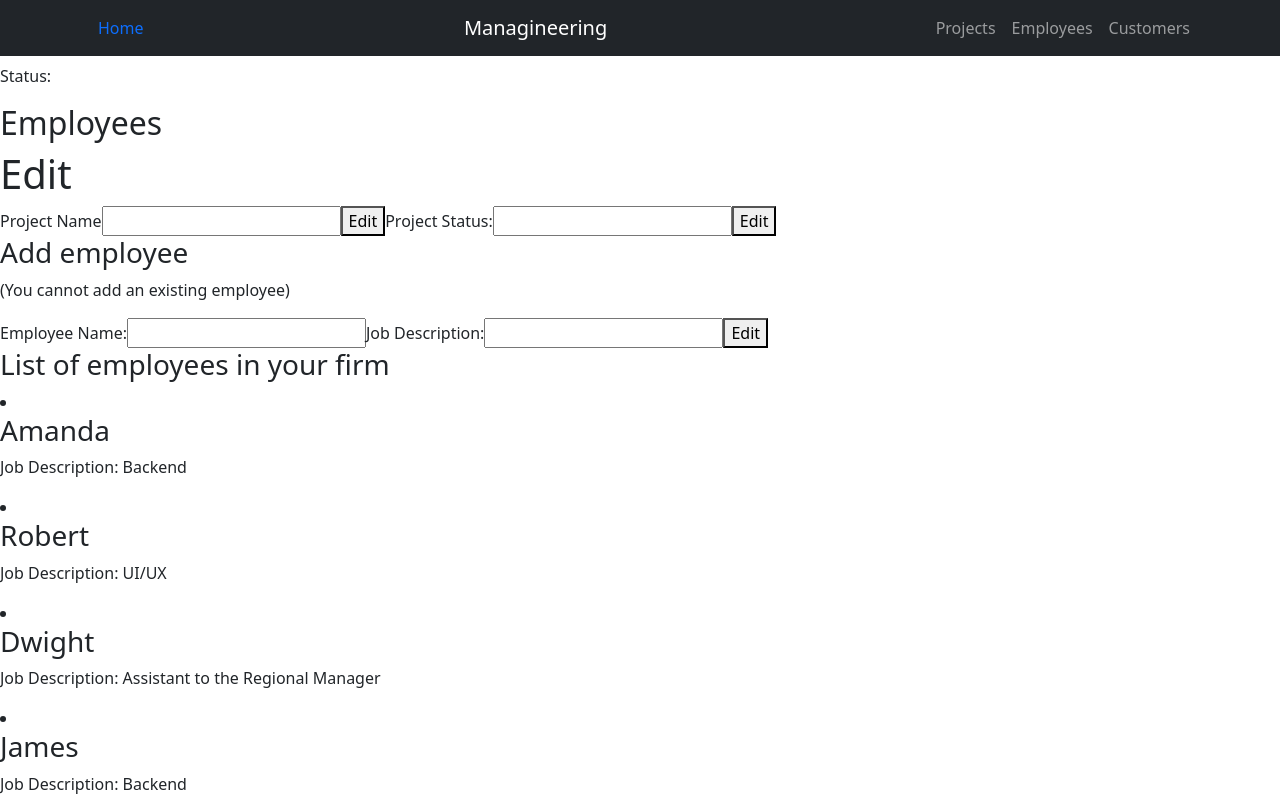
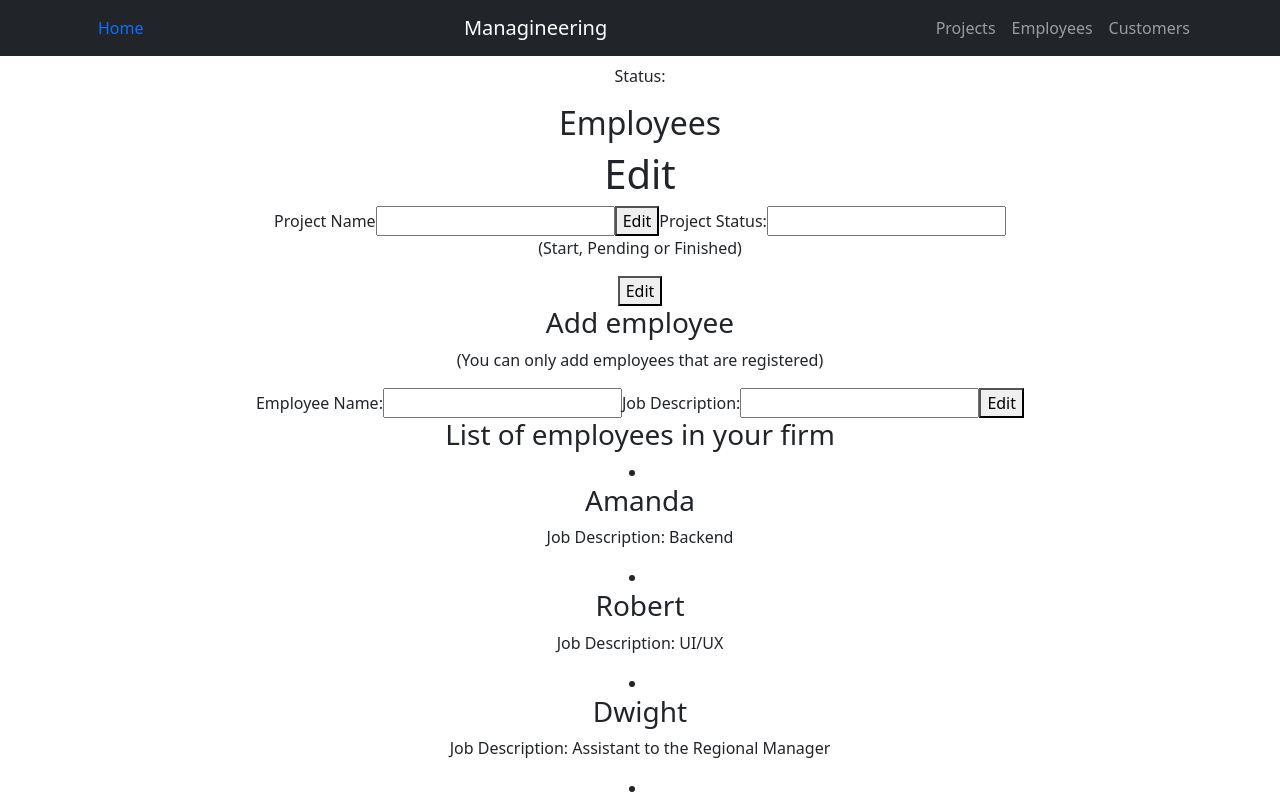
Before and after one commit to LaurentBaj/PGR305_Arbeidskrav, a React (Create React App) app: page /projects/edit/1 in a window 1280 px wide. Shown: the top 800 px of the page. Built offline with nearby package versions, Linux system fonts and the light colour scheme.

Commit message:
minor style changes

```diff
--- a/src/components/projects_/EditProjectForm.tsx
+++ b/src/components/projects_/EditProjectForm.tsx
@@ -64,10 +64,11 @@
                 <button onClick={changeName}>Edit</button>
                 <label>Project Status: {status}</label>
                 <input value={newStatus} onChange={e => setNewStatus(e.target.value)} type="text"/>
+                <p>(Start, Pending or Finished)</p>
                 <button onClick={() => {changeStatus(newStatus as Status)}}>Edit</button>
                 <br/>
                 <h3>Add employee</h3>
-                <p>(You cannot add an existing employee)</p>
+                <p>(You can only add employees that are registered)</p>
                 <label>Employee Name: </label>
                 <input value={empName} onChange={e => setEmpName(e.target.value)} type="text"/>
                 <label>Job Description: </label>
--- a/src/routing/Routing.tsx
+++ b/src/routing/Routing.tsx
@@ -3,6 +3,7 @@
 import {MainNavigation} from "../components/shared/MainNavigation";
 import {Customers, Employees, Home, Projects, ProjectView} from "../pages"
 import {ProjectProvider} from "../contexts/ProjectContext";
+import "./routing.css"
 
 
 export const Routing: FC = () => {
```
